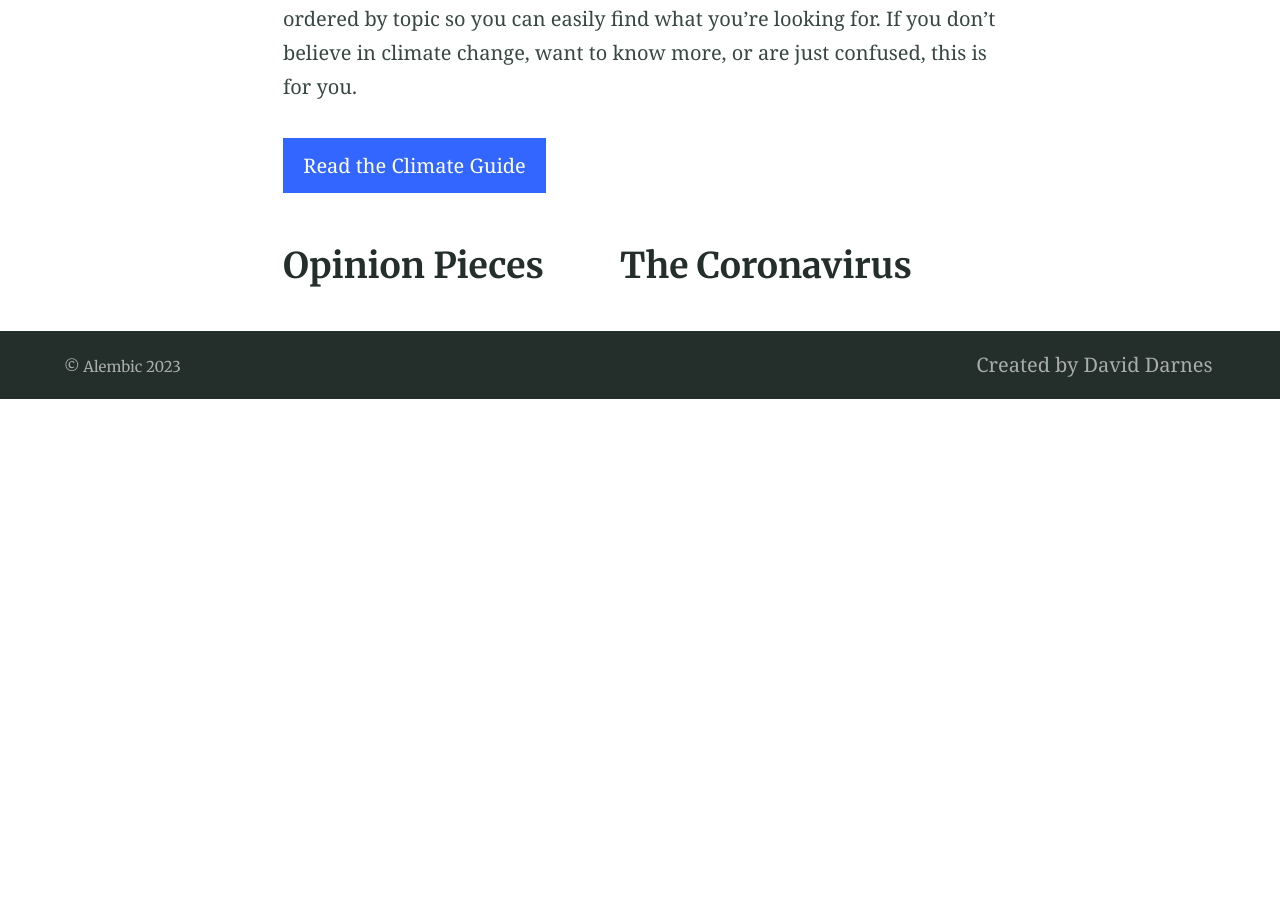
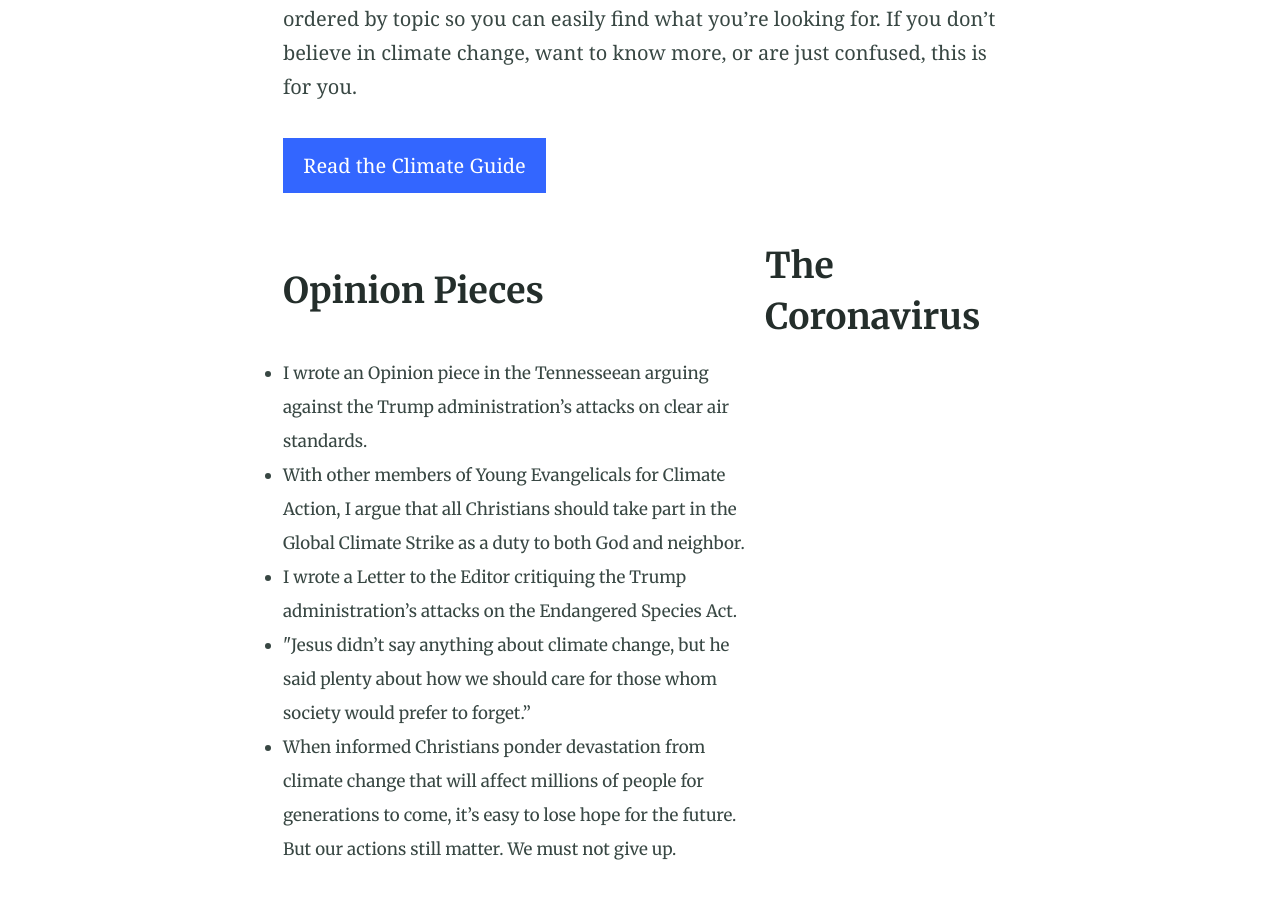
Before and after one commit to matthewdgroves/matthewdgroves.github.io, a Jekyll site: the page built from writings.md, in a window 1280 px wide and 900 px high, scrolled down 501 px. Built offline with Jekyll 4.4.1, drawn with Linux system fonts in a browser that asks for light colours; before the commit the page ends 900 px from its top, so only the background shows below that.

Commit message:
Update writings.md

```diff
--- a/writings.md
+++ b/writings.md
@@ -12,9 +12,28 @@ After receiving many questions about the topic, I wrote an introductory-level gu
 
 
 
+<html>
 <table>
     <tr>
         <td> <h2> Opinion Pieces </h2></td>
         <td> <h2> The Coronavirus </h2> </td>
     </tr>
+
+    <tr>
+        <td> <ul>
+            <li> I wrote an Opinion piece in the Tennesseean arguing against the Trump administration’s attacks on clear air standards. </li>
+            <li> With other members of Young Evangelicals for Climate Action, I argue that all Christians should take part in the Global Climate Strike as a duty to both God and neighbor. </li>
+            <li> I wrote a Letter to the Editor critiquing the Trump administration’s attacks on the Endangered Species Act. </li>
+            <li> "Jesus didn’t say anything about climate change, but he said plenty about how we should care for those whom society would prefer to forget.” </li>
+            <li> When informed Christians ponder devastation from climate change that will affect millions of people for generations to come, it’s easy to lose hope for the future. But our actions still matter. We must not give up. </li>
+
+
+
+
+
+        </ul> </td>
+        <td> <h2>  </h2> </td>
+    </tr>
+
 </table>
+</html>
```
